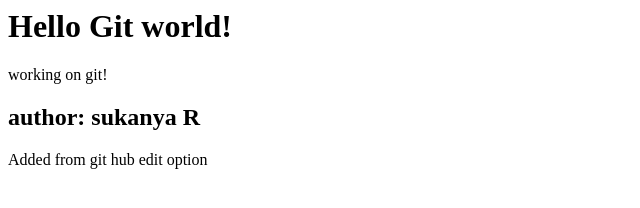
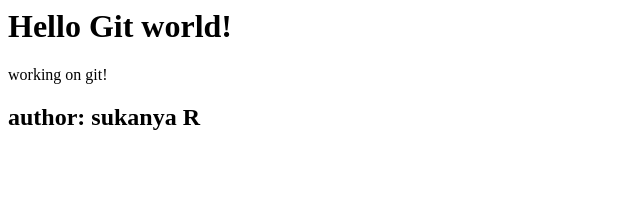
Before and after one commit to Sukanya-hub/GitGithubMasterclass, a plain HTML site: page index.html in a window 1280 px wide. Shown: the whole page, without its empty margins (0-640 px from the left). Drawn offline with Linux system fonts and the light colour scheme.

Commit message:
wrong commit

```diff
--- a/index.html
+++ b/index.html
@@ -6,8 +6,4 @@
 
 <h2>author: sukanya R</h2>
 
-<div>
-    <p>Added from git hub edit option</p>
-</div>
-
 <!--somecomments-->
```
